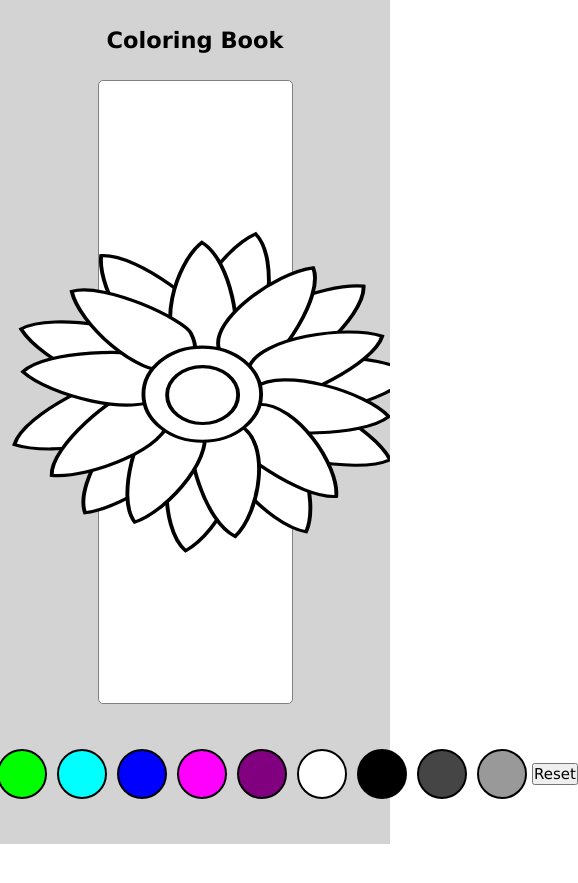
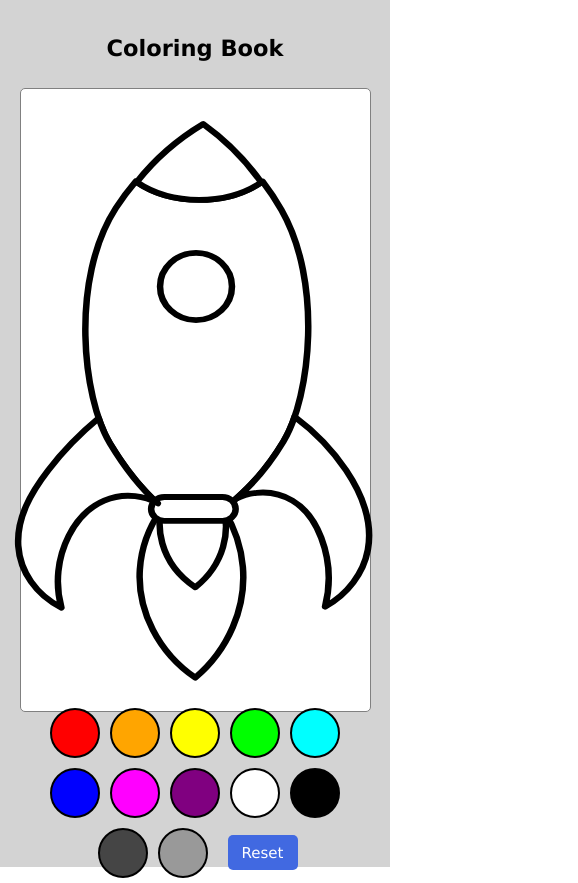
Before and after one commit to miloss98/coloring-book, a React (Create React App) app: page / in a window 390 px wide. Shown: the whole page, 578 px wide, since content can reach past the window. Before the commit the page ends 844 px from the top, so only its background shows below. Built offline with nearby package versions, Linux system fonts and the light colour scheme.

Commit message:
responsive update v1

```diff
--- a/src/App.js
+++ b/src/App.js
@@ -1,7 +1,7 @@
 import { useState, useEffect } from "react";
 import ColorPallete from "./components/ColorPallete";
 import Flower from "./components/Flower";
-//import Rocket from "./components/Rocket";
+import Rocket from "./components/Rocket";
 import "./app.css";
 function App() {
   //colors
@@ -56,7 +56,7 @@ function App() {
           <h1 className="title">Coloring Book </h1>
         </section>
         <section className="svg-container">
-          <Flower colors={colors} fill={fillColors} dimensions={dimensions} />
+          <Rocket colors={colors} fill={fillColors} dimensions={dimensions} />
         </section>
         <section className="pallete-container">
           <ColorPallete
--- a/src/app.css
+++ b/src/app.css
@@ -77,3 +77,58 @@
 path:hover {
   cursor: pointer;
 }
+/* button */
+.reset-btn {
+  height: 35px;
+  width: 70px;
+  margin-left: 3rem;
+  border-radius: 5px;
+  border: none;
+  color: white;
+  background-color: royalblue;
+}
+.reset-btn:hover {
+  cursor: pointer;
+  filter: brightness(80%);
+}
+/* media queries */
+@media only screen and (max-width: 1200px) {
+  .svg-container {
+    width: 70%;
+  }
+  .color-palette {
+    width: 70%;
+  }
+}
+@media only screen and (max-width: 992px) {
+  .svg-container {
+    width: 80%;
+  }
+  .color-palette {
+    width: 80%;
+    margin-top: 1.5rem;
+    width: 80%;
+    flex-wrap: wrap;
+    margin-bottom: 2rem;
+  }
+}
+@media only screen and (max-width: 768px) {
+  .svg-container {
+    width: 90%;
+    margin-bottom: 1rem;
+  }
+  .title-container {
+    width: 80%;
+    margin-top: 0.5rem;
+    margin-bottom: 0;
+  }
+  .color-palette {
+    margin-top: 1.5rem;
+    width: 80%;
+    flex-wrap: wrap;
+    margin-bottom: 2rem;
+  }
+  .reset-btn {
+    margin-left: 1rem;
+  }
+}
--- a/src/components/ColorPallete.js
+++ b/src/components/ColorPallete.js
@@ -30,7 +30,9 @@ const ColorPallete = (props) => {
           </div>
         );
       })}
-      <button onClick={reset}> Reset </button>
+      <button className="reset-btn" onClick={reset}>
+        Reset
+      </button>
     </div>
   );
 };
--- a/src/components/flower.css
+++ /dev/null
@@ -1,3 +0,0 @@
-path:hover {
-  cursor: pointer;
-}
```
